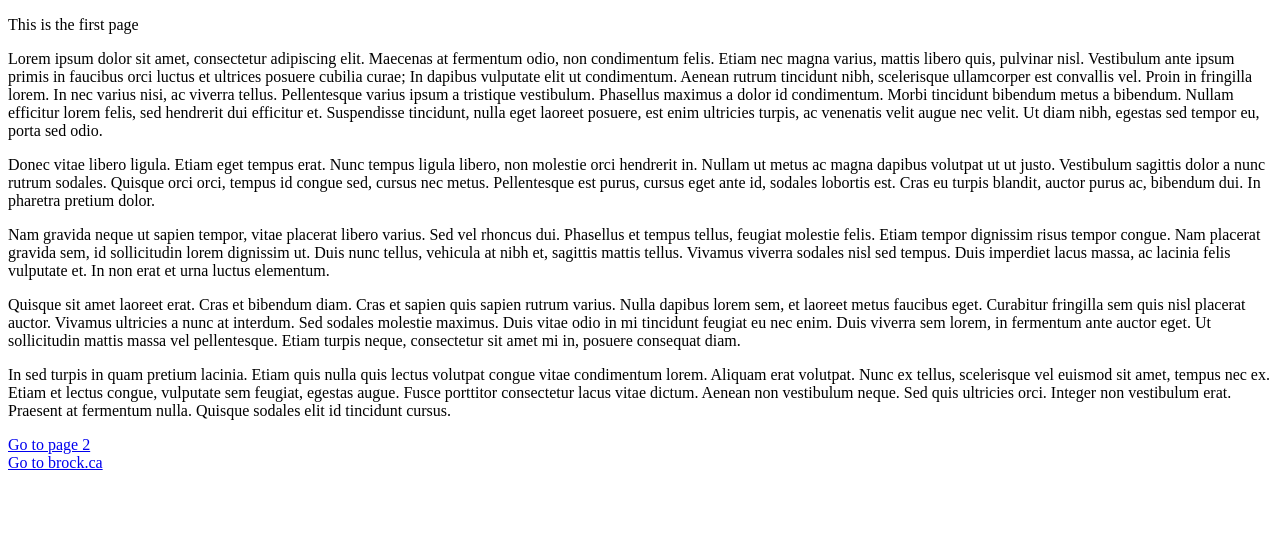
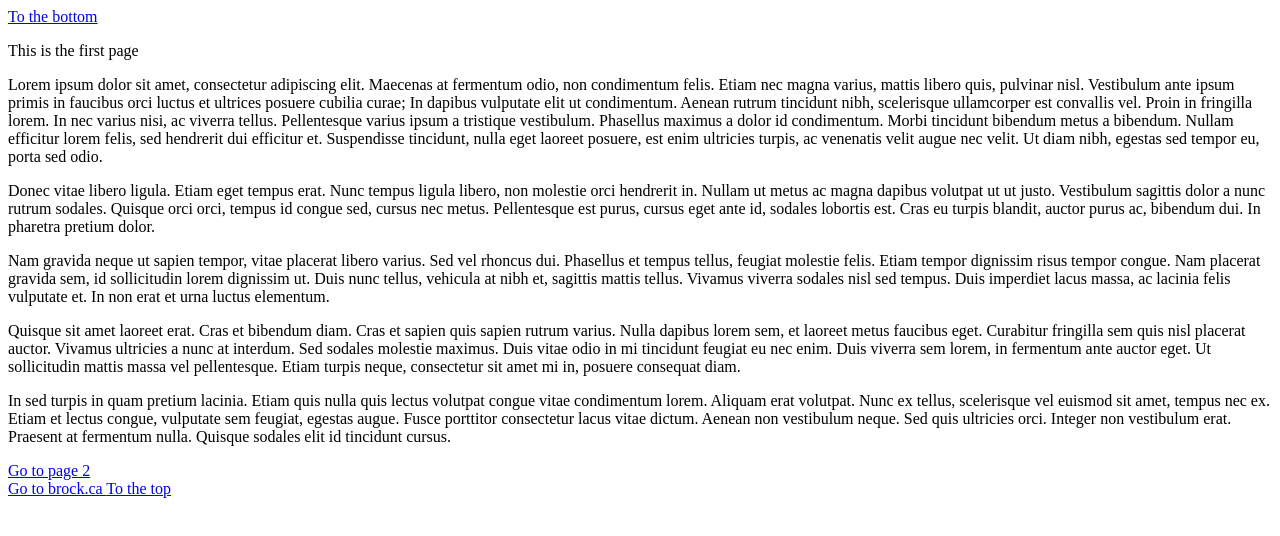
Before and after one commit to BW-45/IASC-1P02, a plain HTML site: page Labs/Week 2/Challenge Two- Links/Firstpage.html in a window 1280 px wide. Drawn offline with Linux system fonts and the light colour scheme.

Commit message:
Update Firstpage.html

```diff
--- a/Labs/Week 2/Challenge Two- Links/Firstpage.html
+++ b/Labs/Week 2/Challenge Two- Links/Firstpage.html
@@ -11,7 +11,7 @@
 	<body>
 		<a name=top></a>
 
-			<a href=#bottom></a>
+			<a href=#bottom>To the bottom</a>
 
 
 		<div>
@@ -28,7 +28,7 @@
 		<a href=https://www.brocku.ca>Go to brock.ca </a>
 		<a name=bottom></a>
 
-		<a href=#top></a>
+		<a href=#top>To the top</a>
 
 	</body>
 
```
